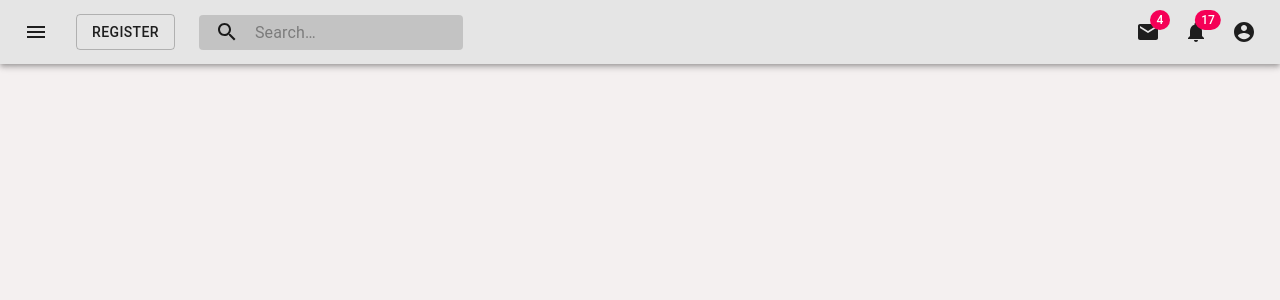
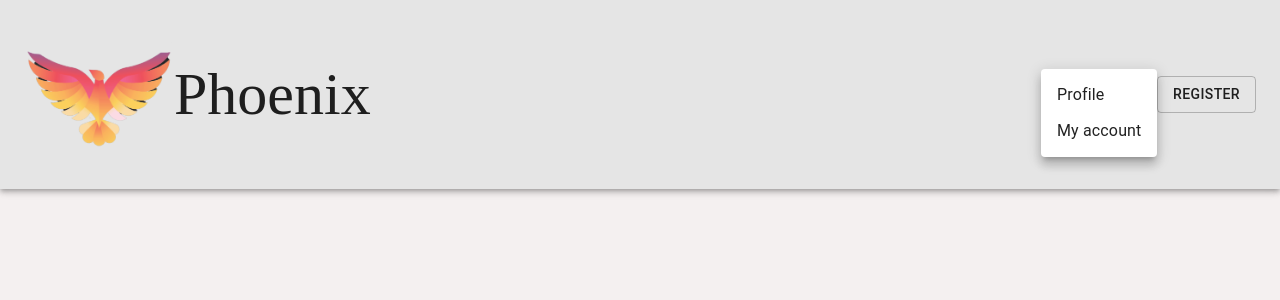
Before and after one commit to BloomTech-Labs/phoenix-fe, a React (Create React App) app: page /two in a window 1280 px wide. Both pictures are taken after a click on the button "account of current user". Shown: the top 300 px of the page. Built offline with nearby package versions, Linux system fonts and the light colour scheme.

Commit message:
landing page created, navbar in landing page, logo added to code

```diff
--- a/src/App.js
+++ b/src/App.js
@@ -7,7 +7,7 @@ import {
   Route
 } from "react-router-dom";
 import Navbar from "./components/Navbar.js"
-
+import LandingPage from './components/LandingPage.js'
 
 
 
@@ -29,7 +29,8 @@ function App() {
             <Route path="/two" > </Route>
           </Switch>
         </Router> */}
-        <Navbar />
+        {/* <Navbar />  */}
+        <LandingPage/>
       </header>
     </div>
   );
--- /dev/null
+++ b/src/components/LandingPage.js
@@ -0,0 +1,183 @@
+import React, { useState } from 'react';
+import { fade, makeStyles } from '@material-ui/core/styles';
+import AppBar from '@material-ui/core/AppBar';
+import Toolbar from '@material-ui/core/Toolbar';
+import IconButton from '@material-ui/core/IconButton';
+import Badge from '@material-ui/core/Badge';
+import MenuItem from '@material-ui/core/MenuItem';
+import Menu from '@material-ui/core/Menu';
+import MoreIcon from '@material-ui/icons/MoreVert';
+import AccountCircle from '@material-ui/icons/AccountCircle';
+import Registration from "./Registration.js";
+import logo from "./images/PhoenixLogo.png";
+
+const useStyles = makeStyles(theme => ({
+
+
+    grow: {
+      flexGrow: 1,
+    },
+    menuButton: {
+      marginRight: theme.spacing(2),
+    },
+    logo: {
+  maxWidth: 150,
+    },
+    phoenix: {
+        fontFamily: "Kurale",
+        fontSize: 60,
+    },
+    title: {
+      display: 'none',
+      [theme.breakpoints.up('sm')]: {
+        display: 'block',
+      },
+    },
+
+
+    inputRoot: {
+      color: 'inherit',
+    },
+    inputInput: {
+      padding: theme.spacing(1, 1, 1, 7),
+      transition: theme.transitions.create('width'),
+      width: '100%',
+      [theme.breakpoints.up('md')]: {
+        width: 200,
+      },
+    },
+    sectionDesktop: {
+      display: 'none',
+      [theme.breakpoints.up('md')]: {
+        display: 'flex',
+      alignItems: 'center'
+      },
+    },
+    sectionMobile: {
+      display: 'flex',
+      [theme.breakpoints.up('md')]: {
+        display: 'none',
+      },
+    },
+  }));
+
+  export default function PrimarySearchAppBar() {
+    const classes = useStyles();
+    const [anchorEl, setAnchorEl] = useState(null);
+    const [mobileMoreAnchorEl, setMobileMoreAnchorEl] = useState(null);
+
+    const isMenuOpen = Boolean(anchorEl);
+    const isMobileMenuOpen = Boolean(mobileMoreAnchorEl);
+
+    const handleProfileMenuOpen = event => {
+      setAnchorEl(event.currentTarget);
+    };
+
+    const handleMobileMenuClose = () => {
+      setMobileMoreAnchorEl(null);
+    };
+
+    const handleMenuClose = () => {
+      setAnchorEl(null);
+      handleMobileMenuClose();
+    };
+
+    const handleMobileMenuOpen = event => {
+      setMobileMoreAnchorEl(event.currentTarget);
+    };
+
+    const menuId = 'primary-search-account-menu';
+    const renderMenu = (
+      <Menu
+        anchorEl={anchorEl}
+        anchorOrigin={{ vertical: 'top', horizontal: 'right' }}
+        id={menuId}
+        keepMounted
+        transformOrigin={{ vertical: 'top', horizontal: 'right' }}
+        open={isMenuOpen}
+        onClose={handleMenuClose}
+      >
+        <MenuItem onClick={handleMenuClose}>Profile</MenuItem>
+        <MenuItem onClick={handleMenuClose}>My account</MenuItem>
+      </Menu>
+    );
+
+    const mobileMenuId = 'primary-search-account-menu-mobile';
+    const renderMobileMenu = (
+      <Menu
+        anchorEl={mobileMoreAnchorEl}
+        anchorOrigin={{ vertical: 'top', horizontal: 'right' }}
+        id={mobileMenuId}
+        keepMounted
+        transformOrigin={{ vertical: 'top', horizontal: 'right' }}
+        open={isMobileMenuOpen}
+        onClose={handleMobileMenuClose}
+      >
+
+        <MenuItem>
+
+          <IconButton aria-label="show 4 new mails" color="inherit">
+            <Badge badgeContent={4} color="secondary">
+            </Badge>
+          </IconButton>
+          <p>Messages</p>
+        </MenuItem>
+        <MenuItem>
+          <IconButton aria-label="show 11 new notifications" color="inherit">
+            <Badge badgeContent={11} color="secondary">
+            </Badge>
+
+          </IconButton>
+          <p>Notifications</p>
+        </MenuItem>
+        <MenuItem onClick={handleProfileMenuOpen}>
+          <IconButton
+            aria-label="account of current user"
+            aria-controls="primary-search-account-menu"
+            aria-haspopup="true"
+            color="inherit"
+          >
+          <AccountCircle/>
+          </IconButton>
+          <p>Profile</p>
+        </MenuItem>
+      </Menu>
+    );
+
+    return (
+      <div className={classes.grow}>
+        <AppBar position="static">
+          <Toolbar color="danger">
+            <img src={logo} alt="logo" className={classes.logo} />
+            <p className={classes.phoenix}> Phoenix</p>
+            <div className={classes.grow} />
+            <div className={classes.sectionDesktop}>
+            <IconButton
+              aria-label="account of current user"
+              aria-controls={menuId}
+              aria-haspopup="true"
+              onClick={handleProfileMenuOpen}
+              color="inherit"
+            >
+              <AccountCircle />
+            </IconButton>
+                <Registration />
+            </div>
+            <div className={classes.sectionMobile}>
+              <IconButton
+                aria-label="show more"
+                aria-controls={mobileMenuId}
+                aria-haspopup="true"
+                onClick={handleMobileMenuOpen}
+                color="inherit"
+              >
+                <MoreIcon />
+              </IconButton>
+            </div>
+          </Toolbar>
+        </AppBar>
+        {renderMobileMenu}
+        {renderMenu}
+      </div>
+    );
+  }
--- a/src/components/Navbar.js
+++ b/src/components/Navbar.js
@@ -14,6 +14,7 @@ import MailIcon from '@material-ui/icons/Mail';
 import NotificationsIcon from '@material-ui/icons/Notifications';
 import MoreIcon from '@material-ui/icons/MoreVert';
 import Registration from "./Registration.js";
+import logo from "./images/PhoenixLogo.png";
 
 
 const useStyles = makeStyles(theme => ({
@@ -24,6 +25,9 @@ const useStyles = makeStyles(theme => ({
   },
   menuButton: {
     marginRight: theme.spacing(2),
+  },
+  logo: {
+maxWidth: 100,
   },
   title: {
     display: 'none',
@@ -137,7 +141,7 @@ export default function PrimarySearchAppBar() {
 
         <IconButton aria-label="show 4 new mails" color="inherit">
           <Badge badgeContent={4} color="secondary">
-            <MailIcon />
+            {/* <MailIcon /> */}
           </Badge>
         </IconButton>
         <p>Messages</p>
@@ -168,6 +172,7 @@ export default function PrimarySearchAppBar() {
     <div className={classes.grow}>
       <AppBar position="static">
         <Toolbar color="danger">
+          <img src={logo} alt="logo" className={classes.logo} />
           <IconButton
             edge="start"
             className={classes.menuButton}
```
Also changed, not shown: src/components/images/PhoenixLogo.png (added).
